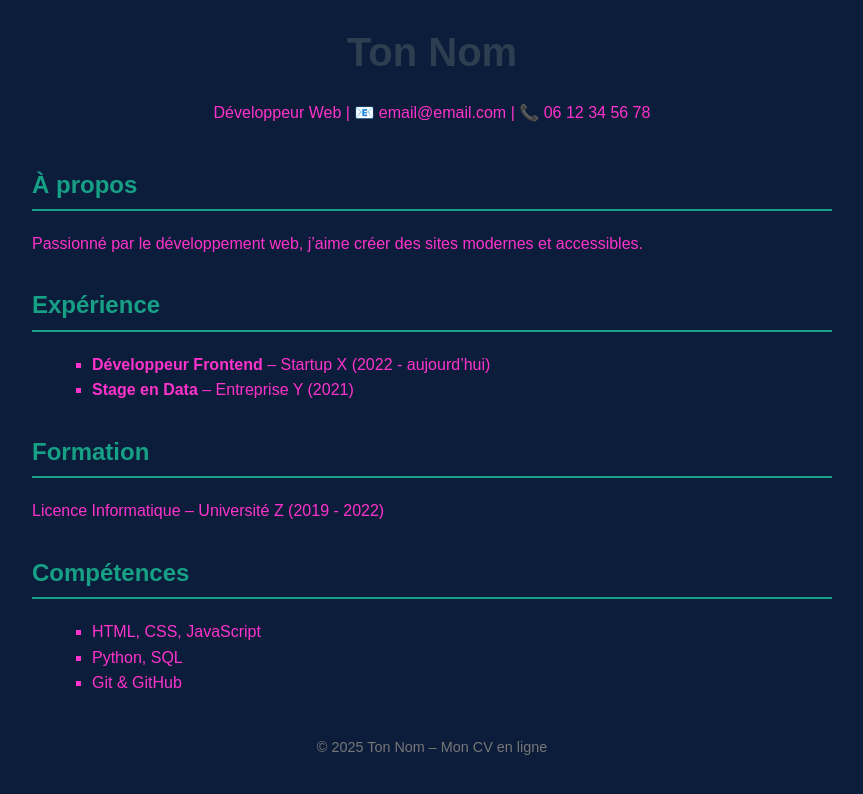
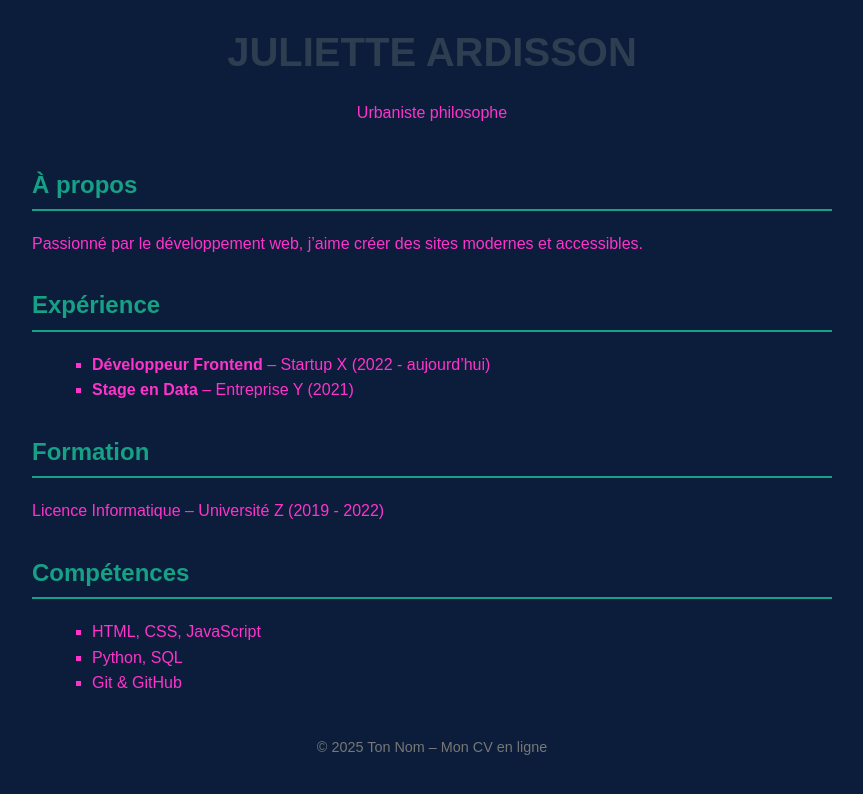
Before and after one commit to julietteardisson-hash/exemple, a plain HTML site: page index.html in a window 1280 px wide. Shown: the whole page, without its empty margins (208-1071 px from the left). Drawn offline with Linux system fonts and the light colour scheme.

Commit message:
Update index.html

```diff
--- a/index.html
+++ b/index.html
@@ -2,13 +2,13 @@
 <html lang="fr">
 <head>
   <meta charset="UTF-8">
-  <title>Mon CV - Ton Nom</title>
+  <title>JULIETTE ARDISSON</title>
   <link rel="stylesheet" href="style.css">
 </head>
 <body>
   <header>
-    <h1>Ton Nom</h1>
-    <p>Développeur Web | 📧 email@email.com | 📞 06 12 34 56 78</p>
+    <h1>JULIETTE ARDISSON</h1>
+    <p>Urbaniste philosophe
   </header>
 
   <section>
```
